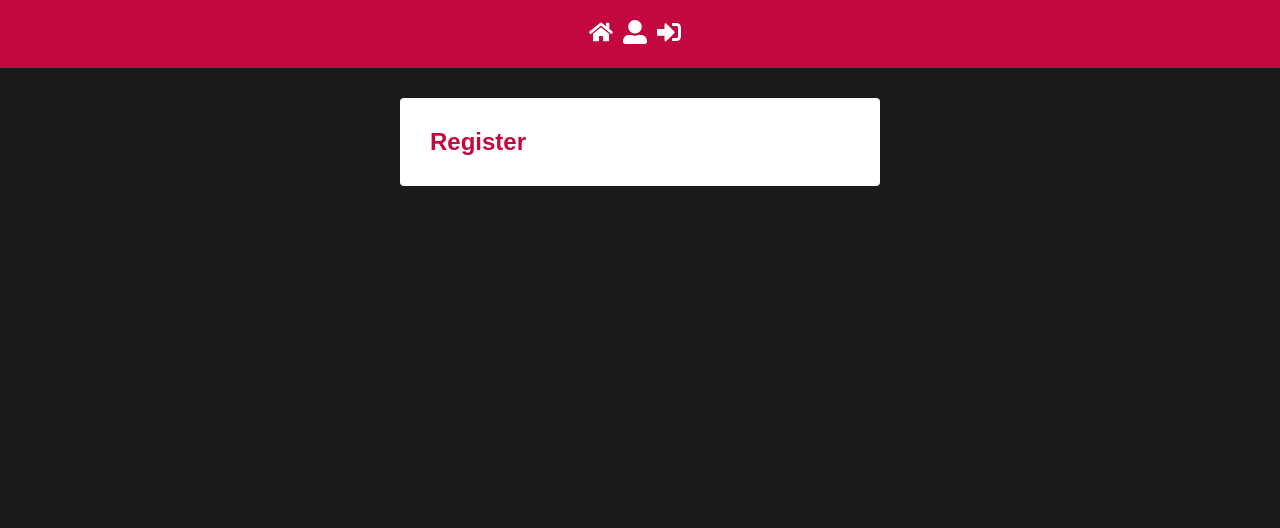
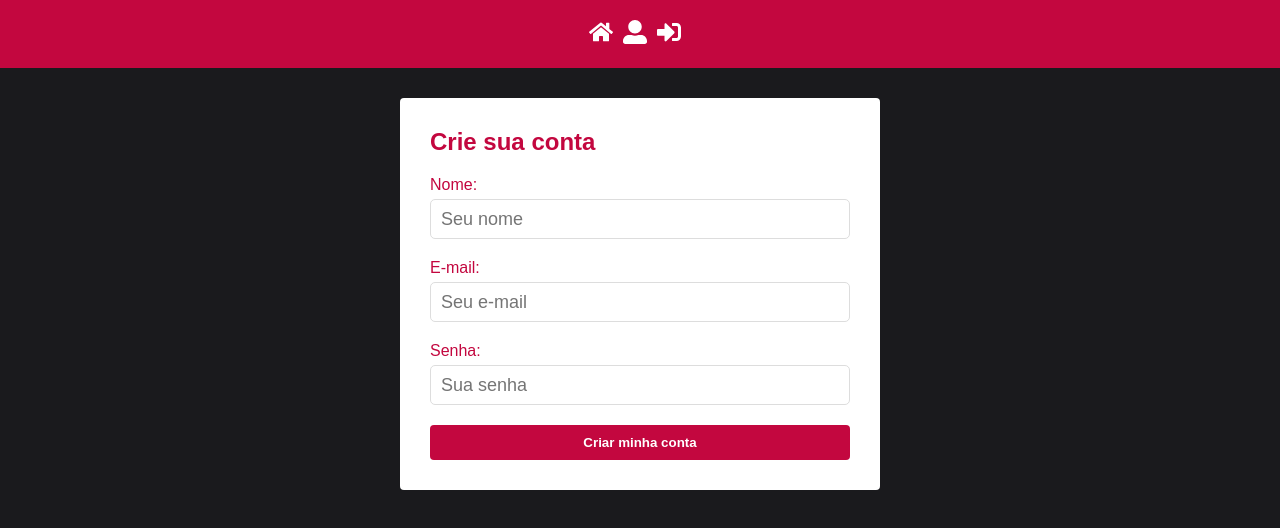
Before and after one commit to Jonascsoliveira/lista_alunos_react, a React (Create React App) app: page /register in a window 1280 px wide. Shown: the top 528 px of the page. Built offline with nearby package versions, Linux system fonts and the light colour scheme; the HTML template or start-up script is replaced by a standard one.

Commit message:
Criando pagina de login

```diff
--- a/package.json
+++ b/package.json
@@ -21,6 +21,7 @@
     "redux-persist": "^6.0.0",
     "redux-saga": "^1.1.3",
     "styled-components": "^5.2.3",
+    "validator": "^13.5.2",
     "web-vitals": "^1.0.1"
   },
   "scripts": {
--- a/src/pages/Register/index.js
+++ b/src/pages/Register/index.js
@@ -1,11 +1,84 @@
-import React from 'react';
+import React, { useState } from 'react';
+import { toast } from 'react-toastify';
+import { isEmail } from 'validator';
+import { get } from 'lodash';
 
 import { Container } from '../../styles/GlobalStyles';
+import { Form } from './styled';
+import axios from '../../services/axios';
+import history from '../../services/history';
 
 export default function Register() {
+  const [nome, setNome] = useState('');
+  const [email, setEmail] = useState('');
+  const [password, setPassword] = useState('');
+
+  async function handleSubmit(e) {
+    e.preventDefault();
+    let formErrors = false;
+
+    if (nome.length < 3 || nome.length > 255) {
+      formErrors = true;
+      toast.error('Nome deve ter entre 3 e 255 caracteres.');
+    }
+
+    if (!isEmail(email)) {
+      formErrors = true;
+      toast.error('E-mail inválido.');
+    }
+
+    if (password.length < 6 || password.length > 50) {
+      formErrors = true;
+      toast.error('Senha deve ter entre 6 e 50 caracteres.');
+    }
+
+    if (formErrors) return;
+
+    try {
+      await axios.post('/users/', { nome, password, email });
+      toast.success('Cadastro realizado com sucesso.');
+      history.push('/login');
+    } catch (err) {
+      const errors = get(err, 'response.data.errors', []);
+      errors.map((error) => toast.error(error));
+    }
+  }
+
   return (
     <Container>
-      <h1>Register</h1>
+      <h1>Crie sua conta</h1>
+
+      <Form onSubmit={handleSubmit}>
+        <label htmlFor="nome">
+          Nome:
+          <input
+            type="text"
+            value={nome}
+            onChange={(e) => setNome(e.target.value)}
+            placeholder="Seu nome"
+          />
+        </label>
+        <label htmlFor="email">
+          E-mail:
+          <input
+            type="email"
+            value={email}
+            onChange={(e) => setEmail(e.target.value)}
+            placeholder="Seu e-mail"
+          />
+        </label>
+        <label htmlFor="password">
+          Senha:
+          <input
+            type="password"
+            value={password}
+            onChange={(e) => setPassword(e.target.value)}
+            placeholder="Sua senha"
+          />
+        </label>
+
+        <button type="submit">Criar minha conta</button>
+      </Form>
     </Container>
   );
 }
--- a/src/pages/Register/styled.js
+++ b/src/pages/Register/styled.js
@@ -1,3 +1,27 @@
 import styled from 'styled-components';
+import * as colors from '../../config/colors';
 
-export const Paragrafo = styled.p``;
+export const Form = styled.form`
+  display: flex;
+  flex-direction: column;
+  margin-top: 20px;
+
+  label {
+    display: flex;
+    flex-direction: column;
+    margin-bottom: 20px;
+  }
+
+  input {
+    height: 40px;
+    font-size: 18px;
+    border: 1px solid #ddd;
+    padding: 0 10px;
+    border-radius: 5px;
+    margin-top: 5px;
+
+    &:focus {
+      border: 1px solid ${colors.primaryColor};
+    }
+  }
+`;
--- a/src/styles/GlobalStyles.js
+++ b/src/styles/GlobalStyles.js
@@ -28,6 +28,11 @@
     padding: 10px 20px;
     border-radius: 4px;
     font-weight: 700;
+    transition: all 300ms;
+  }
+
+  button:hover {
+    filter: brightness(75%);
   }
 
   a {
```
Also changed, not shown: 1 other file (tests, documents, lock files or other folders).
